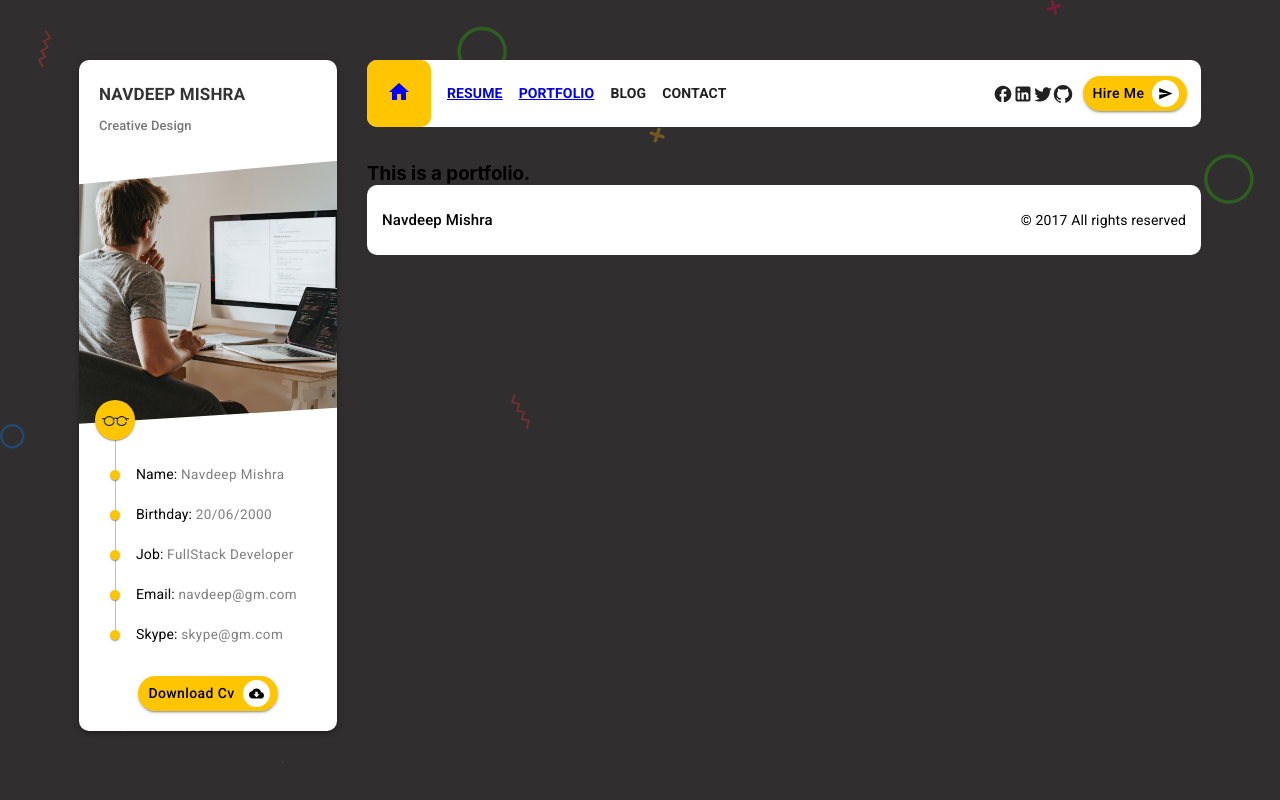
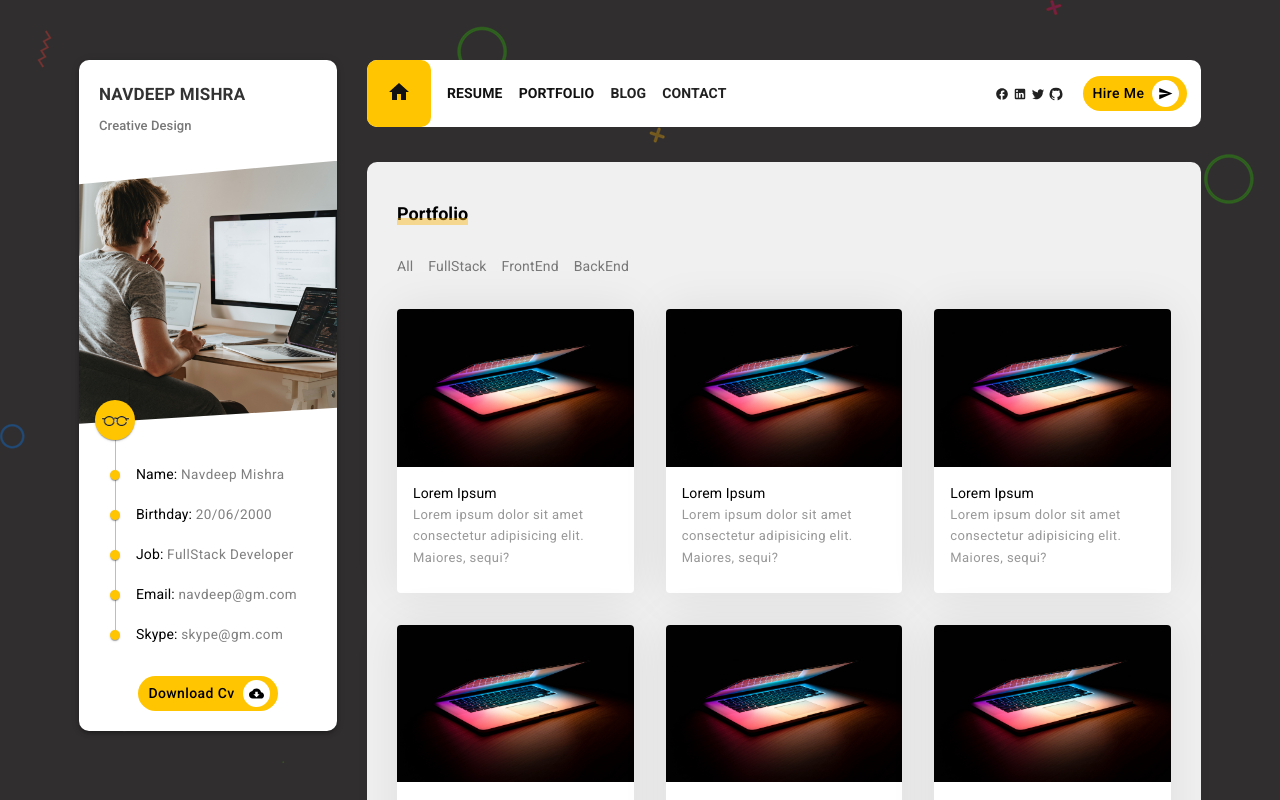
Before and after one commit to navdeepm20/React_Portfolio, a React (Create React App) app: page /portfolio in a window 1280 px wide. Shown: the top 800 px of the page. Built offline with nearby package versions, Linux system fonts and the light colour scheme.

Commit message:
created the portfolio

```diff
--- a/src/components/Footer/footer_styles.jsx
+++ b/src/components/Footer/footer_styles.jsx
@@ -2,10 +2,12 @@ import { makeStyles } from "@mui/styles";
 
 export const useStyles = makeStyles({
   footer: {
-    background: "#fff",
+    background: "#1e1e1e",
     borderRadius: "10px",
     minHeight: "70px",
     padding: "15px",
+    color: "#fff",
+    marginBottom: "30px",
   },
   footer_name: {
     fontSize: "15px",
--- a/src/components/Header/Header.jsx
+++ b/src/components/Header/Header.jsx
@@ -13,6 +13,29 @@ import GitHubIcon from "@mui/icons-material/GitHub";
 import Btn from "../sub_components/Btn/Btn";
 import SendIcon from "@mui/icons-material/Send";
 import { Link } from "react-router-dom";
+import { styled } from "@mui/system";
+
+const StyledLink = styled(Link, {
+  name: "StyledLink",
+  slot: "wrapper",
+})({
+  color: "#111",
+  textDecoration: "none",
+  transition: ".2s ease",
+  ":hover": {
+    color: "#ffc500",
+  },
+});
+const IconStyles = {
+  width: "14px",
+  transition: ".2 ease",
+  cursor: "pointer",
+
+  mx: "2px",
+  ":hover": {
+    width: "16px",
+  },
+};
 function Header() {
   const classes = useStyles();
   return (
@@ -27,9 +50,9 @@ function Header() {
           <Box>
             <Stack direction="row" spacing={2} alignItems="center">
               <Box className={`${classes.navbar_items} ${classes.navbar_home}`}>
-                <Link to="/">
+                <StyledLink to="/" sx={{ ":hover": { color: "#111" } }}>
                   <HomeIcon />
-                </Link>
+                </StyledLink>
               </Box>
 
               <Typography
@@ -37,7 +60,7 @@ function Header() {
                 variant="body1"
                 component="h5"
               >
-                <Link to="/resume">Resume</Link>
+                <StyledLink to="/resume">Resume</StyledLink>
               </Typography>
 
               <Typography
@@ -45,7 +68,7 @@ function Header() {
                 variant="body1"
                 component="h5"
               >
-                <Link to="/portfolio">Portfolio</Link>
+                <StyledLink to="/portfolio">Portfolio</StyledLink>
               </Typography>
 
               <Typography
@@ -68,12 +91,12 @@ function Header() {
         </Grid>
         <Grid item lg={3} sx={{ pr: "10px" }}>
           <Stack direction="row" alignItems="center">
-            <Box sx={{ mr: "10px" }}>
+            <Box sx={{ mr: "10px", width: "80px" }}>
               <Stack direction="row">
-                <FacebookOutlinedIcon fontSize="small" />
-                <LinkedInIcon fontSize="small" />
-                <TwitterIcon fontSize="small" />
-                <GitHubIcon fontSize="small" />
+                <FacebookOutlinedIcon fontSize="small" sx={{ ...IconStyles }} />
+                <LinkedInIcon fontSize="small" sx={{ ...IconStyles }} />
+                <TwitterIcon fontSize="small" sx={{ ...IconStyles }} />
+                <GitHubIcon fontSize="small" sx={{ ...IconStyles }} />
               </Stack>
             </Box>
             <Box
--- a/src/components/Header/header_styles.jsx
+++ b/src/components/Header/header_styles.jsx
@@ -1,22 +1,26 @@
 import { makeStyles } from "@mui/styles";
 
 export const useStyles = makeStyles({
-	navbar_items: {
-		padding: '20px 0px 20px 0px',
-		fontWeight: 'bold',
-		cursor: 'pointer',                                                     "&:hover":{
-			color: '#ffc500'
-		},
-		transition: '.2s ease',
-		textTransform: 'uppercase',
-		fontSize: '14px',
-		display: 'table-cell',
-		verticalAlign: 'center',
-	},
-	navbar_home: {
-		paddingRight: '20px',
-		paddingLeft: '20px',
-		background: '#ffc500',
-		borderRadius: '10px'
-	}
-})
+  navbar_items: {
+    padding: "20px 0px 20px 0px",
+    fontWeight: "bold",
+    cursor: "pointer",
+    "&:hover": {
+      color: "#ffc500",
+    },
+    transition: ".2s ease",
+    textTransform: "uppercase",
+    fontSize: "14px",
+    display: "table-cell",
+    verticalAlign: "center",
+  },
+  navbar_home: {
+    paddingRight: "20px",
+    paddingLeft: "20px",
+    background: "#ffc500",
+    borderRadius: "10px",
+    "&:hover": {
+      background: "#feb000",
+    },
+  },
+});
--- a/src/components/sub_components/Btn/Btn.jsx
+++ b/src/components/sub_components/Btn/Btn.jsx
@@ -10,6 +10,7 @@ function Btn({ title, icon }) {
   return (
     <ThemeProvider theme={btnTheme}>
       <Button
+        disableElevation
         variant="contained"
         endIcon={icon ? <div className={classes.icon}>{icon}</div> : null}
         className={classes.btn}
--- a/src/components/sub_components/Timeline/TimelineBigDot.jsx
+++ b/src/components/sub_components/Timeline/TimelineBigDot.jsx
@@ -5,9 +5,6 @@ import { useStyles } from "./timeline_styles";
 
 function TimelineBigDot(props) {
   const classes = useStyles();
-  {
-    console.log(props.icon);
-  }
   return (
     <TimelineSeparator>
       <TimelineDot className={classes.timelinedot_big}>
@@ -28,5 +25,6 @@ function TimelineBigDot(props) {
 TimelineBigDot.defaultProps = {
   icon: false,
   icon_img: false,
+  size: 40,
 };
 export default TimelineBigDot;
--- a/src/components/sub_components/Timeline/TimelineComponent.jsx
+++ b/src/components/sub_components/Timeline/TimelineComponent.jsx
@@ -12,7 +12,11 @@ export const TimelineComponent = (props) => {
   return (
     <Timeline>
       <TimelineItem className={classes.timeline_item}>
-        <TimelineBigDot icon_img={props.icon_img} icon={props.icon} />
+        <TimelineBigDot
+          icon_img={props.icon_img}
+          icon={props.icon}
+          size={props.size}
+        />
 
         <TimelineContent className={classes.timeline_content}></TimelineContent>
       </TimelineItem>
--- a/src/index.css
+++ b/src/index.css
@@ -24,3 +24,6 @@ code {
 .MuiTimelineItem-missingOppositeContent::before {
   display: none;
 }
+.active {
+  color: #e6b000 !important;
+}
--- a/src/pages/Portfolio.jsx
+++ b/src/pages/Portfolio.jsx
@@ -1,11 +1,234 @@
-import React from 'react'
+import React from "react";
+import SubHeading from "../components/sub_components/Sub_Heading/SubHeading";
+import {
+  Grid,
+  Stack,
+  Typography,
+  Card,
+  CardMedia,
+  CardContent,
+} from "@mui/material";
+import { styled } from "@mui/system";
+import cardimg from "../assets/images/cardimg.jpg";
+import { useState } from "react";
+
+const portfolio_data = [
+  {
+    title: "Lorem Ipsum",
+    description:
+      "Lorem ipsum dolor sit amet consectetur adipisicing elit. Maiores, sequi?",
+    tag: "fullstack",
+    image: "Img",
+  },
+  {
+    title: "Lorem Ipsum",
+    description:
+      "Lorem ipsum dolor sit amet consectetur adipisicing elit. Maiores, sequi?",
+    tag: "fullstack",
+    image: "Img",
+  },
+  {
+    title: "Lorem Ipsum",
+    description:
+      "Lorem ipsum dolor sit amet consectetur adipisicing elit. Maiores, sequi?",
+    tag: "frontend",
+    image: "Img",
+  },
+  {
+    title: "Lorem Ipsum",
+    description:
+      "Lorem ipsum dolor sit amet consectetur adipisicing elit. Maiores, sequi?",
+    tag: "frontend",
+    image: "Img",
+  },
+  {
+    title: "Lorem Ipsum",
+    description:
+      "Lorem ipsum dolor sit amet consectetur adipisicing elit. Maiores, sequi?",
+    tag: "frontend",
+    image: "Img",
+  },
+  {
+    title: "Lorem Ipsum",
+    description:
+      "Lorem ipsum dolor sit amet consectetur adipisicing elit. Maiores, sequi?",
+    tag: "frontend",
+    image: "Img",
+  },
+  {
+    title: "Lorem Ipsum",
+    description:
+      "Lorem ipsum dolor sit amet consectetur adipisicing elit. Maiores, sequi?",
+    tag: "backend",
+    image: "Img",
+  },
+  {
+    title: "Lorem Ipsum",
+    description:
+      "Lorem ipsum dolor sit amet consectetur adipisicing elit. Maiores, sequi?",
+    tag: "backend",
+    image: "Img",
+  },
+  {
+    title: "Lorem Ipsum",
+    description:
+      "Lorem ipsum dolor sit amet consectetur adipisicing elit. Maiores, sequi?",
+    tag: "backend",
+    image: "Img",
+  },
+  {
+    title: "Lorem Ipsum",
+    description:
+      "Lorem ipsum dolor sit amet consectetur adipisicing elit. Maiores, sequi?",
+    tag: "backend",
+    image: "Img",
+  },
+];
+const StyledTypography = styled(
+  Typography,
+  {}
+)({
+  marginRight: "15px",
+  cursor: "pointer",
+  color: "#787878",
+  fontSize: "14px",
+});
+const StyledCard = styled(
+  Card,
+  {}
+)({
+  maxWidth: "283px",
+  boxShadow: "0px 0px 48px 0px rgb(4 6 4 / 8%)",
+});
 
 function Portfolio() {
-	return (
-		<div>
-			<h3>This is a portfolio.</h3>
-		</div>
-	)
+  const [tag, setTag] = useState("all");
+  const changeTextColorOnClick = (e) => {
+    e.target.classList.add("active");
+    Array.from(document.getElementsByClassName("portfolio-subheading")).forEach(
+      (el, ind) => {
+        if (el !== e.target) {
+          el.classList.remove("active");
+        }
+      }
+    );
+
+    setTag(String(e.target.textContent).toLowerCase());
+  };
+  return (
+    <Grid
+      container
+      sx={{
+        borderRadius: "10px",
+        marginBottom: "30px",
+        background: "#f0f0f0",
+        px: "30px",
+        py: "40px",
+      }}
+    >
+      <Grid item sm={12}>
+        <SubHeading title="Portfolio" />
+      </Grid>
+      <Grid item sm={12}>
+        <Grid container spacing={4}>
+          <Grid item sm={12}>
+            <Stack direction="row">
+              <StyledTypography
+                className="portfolio-subheading"
+                onClick={changeTextColorOnClick}
+              >
+                All
+              </StyledTypography>
+              <StyledTypography
+                className="portfolio-subheading"
+                onClick={changeTextColorOnClick}
+              >
+                FullStack
+              </StyledTypography>
+              <StyledTypography
+                className="portfolio-subheading"
+                onClick={changeTextColorOnClick}
+              >
+                FrontEnd
+              </StyledTypography>
+              <StyledTypography
+                className="portfolio-subheading"
+                onClick={changeTextColorOnClick}
+              >
+                BackEnd
+              </StyledTypography>
+            </Stack>
+          </Grid>
+          <Grid item sm={12}>
+            <Grid container spacing={4}>
+              {portfolio_data.map((el, ind) => {
+                console.log(el.tag, tag);
+                if (el.tag === tag) {
+                  return (
+                    <Grid item xs={12} sm={6} md={6} lg={4}>
+                      <StyledCard key={ind}>
+                        <CardMedia
+                          component="img"
+                          image={cardimg}
+                          alt="Paella dish"
+                        />
+                        <CardContent>
+                          <Typography
+                            component="h6"
+                            color="#000"
+                            fontSize="14px"
+                          >
+                            {el.title}
+                          </Typography>
+                          <Typography
+                            component="p"
+                            variant="caption"
+                            color="#989898"
+                            fontSize="13px"
+                          >
+                            {el.description}
+                          </Typography>
+                        </CardContent>
+                      </StyledCard>
+                    </Grid>
+                  );
+                } else if (tag === "all") {
+                  return (
+                    <Grid item xs={12} sm={6} md={6} lg={4}>
+                      <StyledCard key={ind}>
+                        <CardMedia
+                          component="img"
+                          image={cardimg}
+                          alt="Paella dish"
+                        />
+                        <CardContent>
+                          <Typography
+                            component="h6"
+                            color="#000"
+                            fontSize="14px"
+                          >
+                            {el.title}
+                          </Typography>
+                          <Typography
+                            component="p"
+                            variant="caption"
+                            color="#989898"
+                            fontSize="13px"
+                          >
+                            {el.description}
+                          </Typography>
+                        </CardContent>
+                      </StyledCard>
+                    </Grid>
+                  );
+                }
+              })}
+            </Grid>
+          </Grid>
+        </Grid>
+      </Grid>
+    </Grid>
+  );
 }
 
-export default Portfolio
+export default Portfolio;
--- a/src/pages/Resume.jsx
+++ b/src/pages/Resume.jsx
@@ -1,5 +1,4 @@
 import React from "react";
-import Typography from "@mui/material/Typography";
 import Grid from "@mui/material/Grid";
 import SubHeading from "../components/sub_components/Sub_Heading/SubHeading";
 import { TimelineComponent } from "../components/sub_components/Timeline/TimelineComponent";
@@ -11,7 +10,6 @@ function Resume() {
     <Grid
       container
       sx={{
-        background: "#fff",
         borderRadius: "10px",
         marginBottom: "30px",
         background: "#f0f0f0",
@@ -39,6 +37,7 @@ function Resume() {
                   }}
                 />
               }
+              size={50}
             />
           </Grid>
           <Grid item sm={6}>
```
Also changed, not shown: src/assets/images/cardimg.jpg (added).
